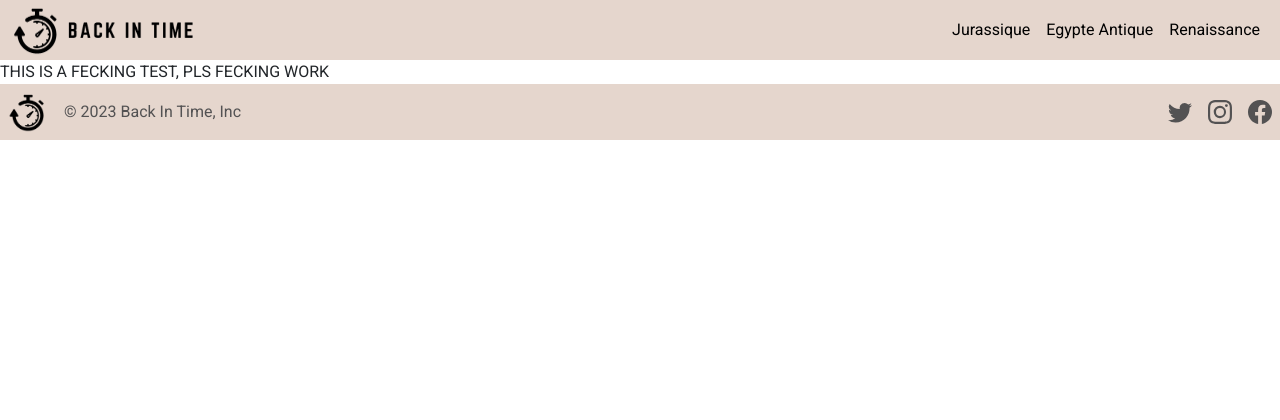
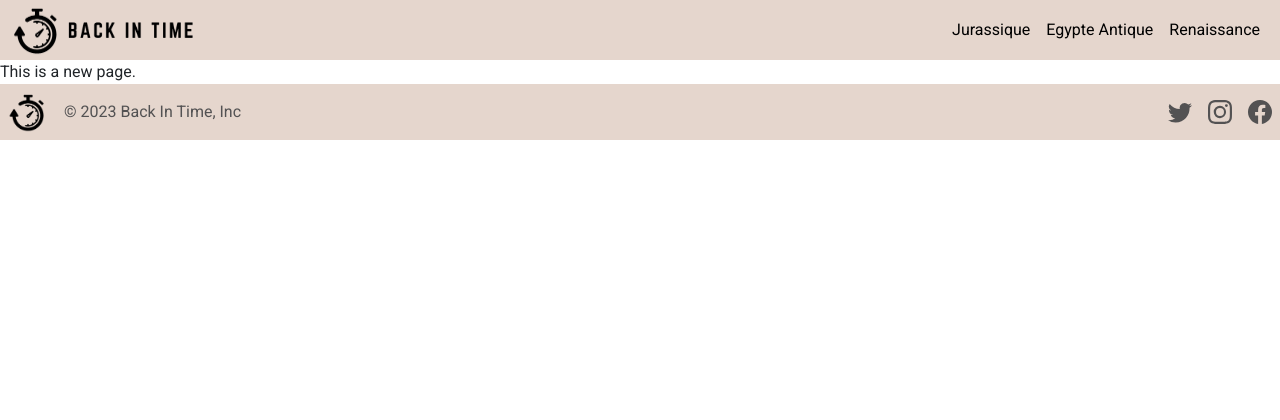
Before and after one commit to WildCodeSchool/032023_P2_Php_Lyon_Back_In_Time, a PHP site: template src/View/Article/test.html.twig in a window 1280 px wide. Shown: the top 420 px of the page. Run offline with PHP 8.4, Linux system fonts and the light colour scheme; the template is opened without the code that fills it, so the values that code supplies are empty; some libraries are stand-ins or nearby versions.

Commit message:
Changes made in src/Controller/ArticleController.php as requested prior to the merge. routes.php index.html.twig test.html.twig were modified to apply the changes from the controller.

```diff
--- a/src/Controller/ArticleController.php
+++ b/src/Controller/ArticleController.php
@@ -18,9 +18,9 @@ class ArticleController extends AbstractController
     }
 
         /**
-     * création premiere page!!!!
+     * new page creation exemple, to be used as an explanation.
      */
-    public function test(): string
+    public function newPage(): string
     {
         $articleManager = new ArticleManager();
         $articles = $articleManager->selectAll('title');
--- a/src/View/Article/test.html.twig
+++ b/src/View/Article/test.html.twig
@@ -1,5 +1,5 @@
 {% extends 'layout.html.twig' %}
 
 {% block content %}
-THIS IS A FECKING TEST, PLS FECKING WORK
+This is a new page.
 {% endblock %}
--- a/src/View/Home/index.html.twig
+++ b/src/View/Home/index.html.twig
@@ -14,7 +14,7 @@
     </div>
 </div>
 
-<p>FIRST TEST PAGE <a href="/test">/test</a>.</p>
+<p>FIRST TEST PAGE <a href="/newPage">/test</a>.</p>
 <p>Liste des articles <a href="/articles/liste">/Liste articles</a>.</p>
 <p>Find a complete CRUD example on <a href="/items">/items</a> page.</p>
 {% endblock %}
--- a/src/routes.php
+++ b/src/routes.php
@@ -16,7 +16,7 @@ return [
     'items/add' => ['ItemController', 'add',],
     'items/delete' => ['ItemController', 'delete',],
 
-    'test' => ['ArticleController', 'test',],
+    'newPage' => ['ArticleController', 'newPage',],
     'Accueil' => ['HomeController', 'index',],
     'articles/liste' => ['ArticleController', 'articleList',],
     'articles/show' => ['ArticleController', 'show', ['id']],
```
